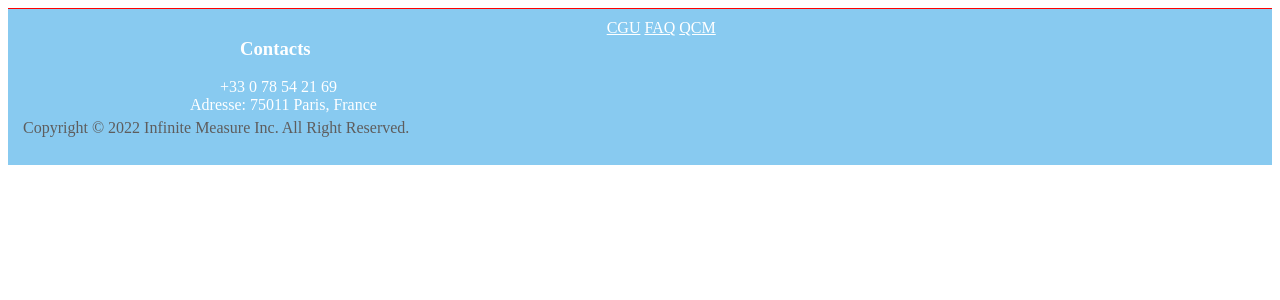
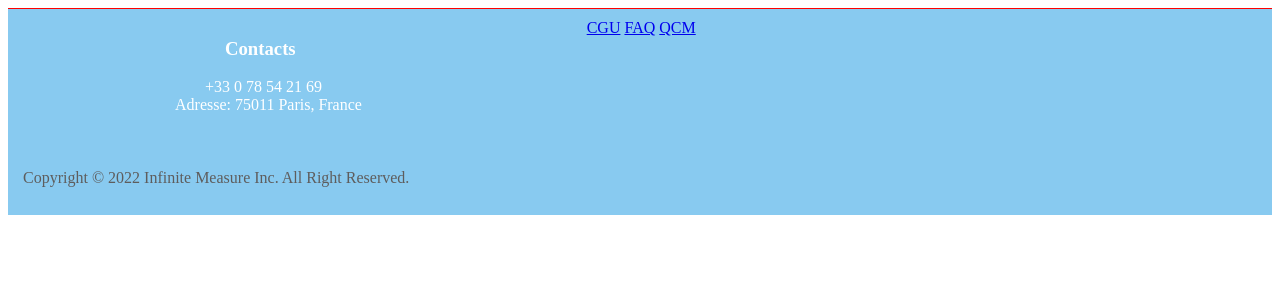
Before and after one commit to Lowlycoder/InfiniteMeasures, a PHP site: page /footer.php in a window 1280 px wide. Shown: the top 300 px of the page. Run offline with PHP 8.4, Linux system fonts and the light colour scheme; some libraries are stand-ins or nearby versions.

Commit message:
footer and header pages updated

```diff
--- a/app/views/footer.php
+++ b/app/views/footer.php
@@ -5,30 +5,31 @@
     <meta charset="UTF-8">
     <meta http-equiv="X-UA-Compatible" content="IE=edge">
     <meta name="viewport" content="width=device-width, initial-scale=1.0">
-    <link rel="stylesheet" href="./css/style.css">
+    <link rel="stylesheet" href="<?= BASE_URL_ASSETS ?>css/style.css">
     <script src="https://kit.fontawesome.com/bb762585be.js" crossorigin="anonymous"></script>
     <link rel="stylesheet" href="https://cdnjs.cloudflare.com/ajax/libs/font-awesome/6.1.1/css/all.min.css">
 </head> -->
 
 
     <footer style="background-color: #88CAF0;border-top: 1px solid red;padding:10px 0;width:100%;position:relative;">
-        <div class="footer-container" style="color:white;margin: auto;max-width: 1170px;height:50px;margin-bottom: 50px;">
+        <div class="footer-container" style="color:white;margin: auto;max-width: 1170px;height:100px;margin-bottom: 50px;">
             <div class="row" style="display:flex;flex-direction: row;margin-left:100px;">
-                <div class="contacts"  style="width:25%;padding: 0 15px;margin-left:20px;">
-                <h3 style="padding-left:50px">Contacts</h3>
+
+                <div  style="width:25%;margin-left:20px;margin-top:0;">
+                    <h3 style="padding-left:50px;">Contacts</h3>
                     <span style="padding-left:30px">+33 0 78 54 21 69</span><br>
                     <span>Adresse: 75011 Paris, France</span>
                 </div>
                 <div class="info"  style="width:25%;padding: 0 15px;margin-left:150px;">
-                    <a href="#" style="color:white;">CGU</a>
-                    <a href="#" style="color:white;">FAQ</a>
-                    <a href="#" style="color:white;">QCM</a>
+                    <a href="#">CGU</a>
+                    <a href="#">FAQ</a>
+                    <a href="#">QCM</a>
                 </div>
-                <div class="social_network" style="width:25%;padding: 0 15px;margin-left:100px;">
-                    <a href="#" style="color:white;"><i class="fa-brands fa-facebook-f"></i></a>
-                    <a href="#" style="color:white;"><i class="fa-brands fa-twitter"></i></a>
-                    <a href="#" style="color:white;"><i class="fa-brands fa-instagram"></i></a>
-                    <a href="#" style="color:white;"><i class="fa-brands fa-linkedin-in"></i></a>
+                <div class="info" style="width:25%;padding: 0 15px;margin-left:100px;">
+                    <a href="#"><i class="fa-brands fa-facebook-f"></i></a>
+                    <a href="#"><i class="fa-brands fa-twitter"></i></a>
+                    <a href="#"><i class="fa-brands fa-instagram"></i></a>
+                    <a href="#"><i class="fa-brands fa-linkedin-in"></i></a>
                 </div>
             </div>
         </div>
```
Also changed, not shown: app/views/header.php (+10 -11 lines).
